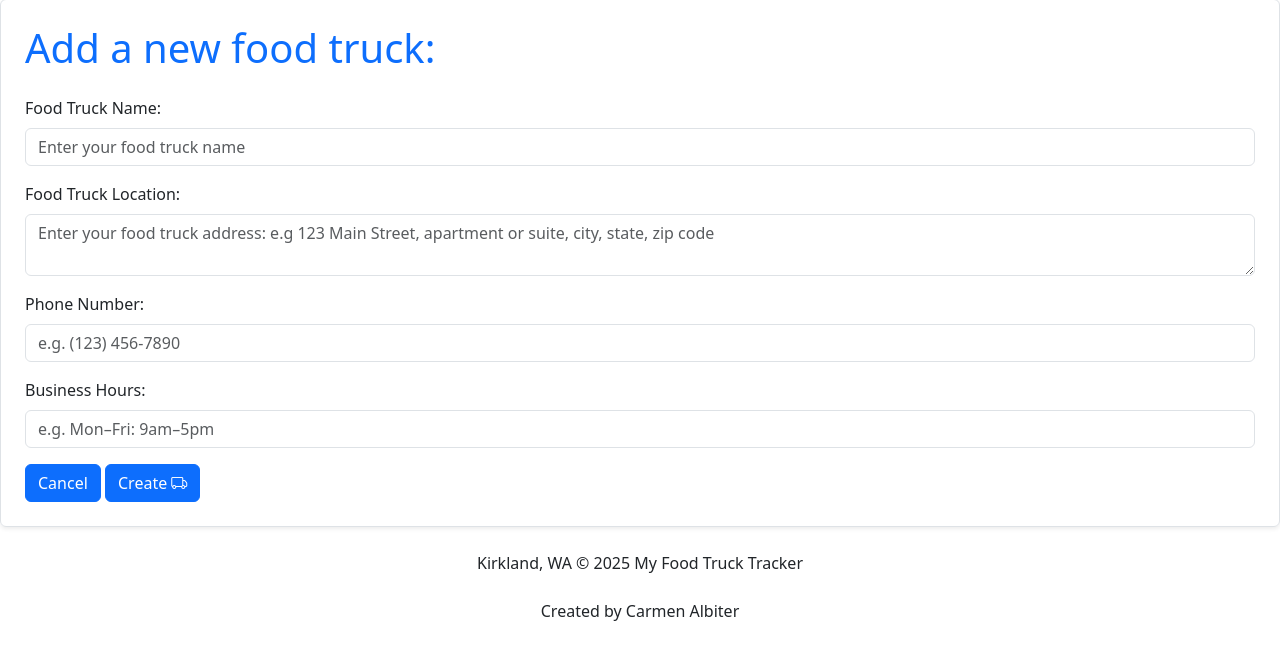
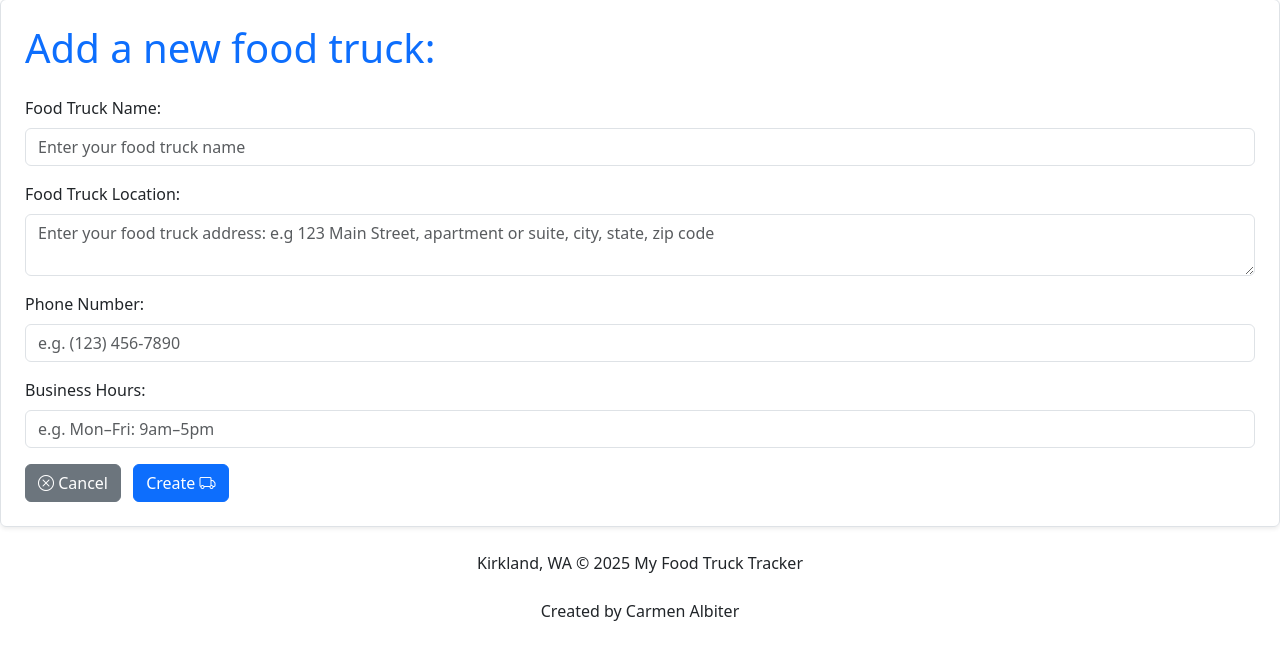
Before and after one commit to nayalbiter/MyFoodTruck, a Flask app: page /go2FoodTruckForm in a window 1280 px wide. Shown: the part 25-685 px from the top of the page. Run offline with Flask 3, Linux system fonts and the light colour scheme; the visitor is signed in with stand-in values (Sample User, id 1); data that the repository does not hold is empty.

Commit message:
the cancel button used in the add a new food truck is working now!

```diff
--- a/app.py
+++ b/app.py
@@ -51,7 +51,7 @@ def go2LogInPage():
 def logInCompany ():
     return logInForCompany()
 
-#company main page route
+#company main page route      -------------------------FIX THE BUTTONS HERE---!!!
 @app.route('/foodTruckCompanyMainPage')
 @login_required
 def go2CompanyMainPageAfterLogIn():
--- a/templates/addNewFoodTruckForm.html
+++ b/templates/addNewFoodTruckForm.html
@@ -37,8 +37,12 @@
         <input type="text" class="form-control" id="hours" name="hours" placeholder="e.g. Mon–Fri: 9am–5pm" required />
       </div>
 
-      <button type="submit" class="btn btn-primary">Cancel</button> <!-- To do -->
-      <button type="submit" class="btn btn-primary">Create <i class="bi bi-truck"></i></button>
+      <div>
+        <a href="{{ url_for('go2CompanyMainPageAfterLogIn') }}" class="btn btn-secondary me-2"><i class="bi bi-x-circle"></i> Cancel</a>
+
+        <button type="submit" class="btn btn-primary">Create <i class="bi bi-truck"></i></button>
+
+      </div>
     </form>
 
     <!-- bootstrap link for js: -->
@@ -54,6 +58,5 @@
         <br />
       </div>
     </footer>
-
   </body>
 </html>
```
